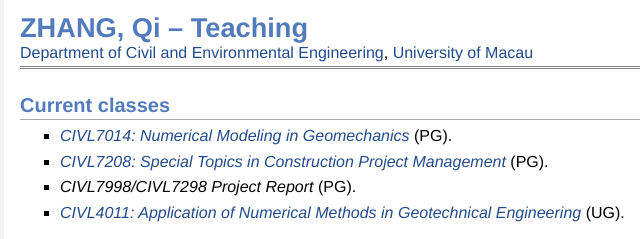
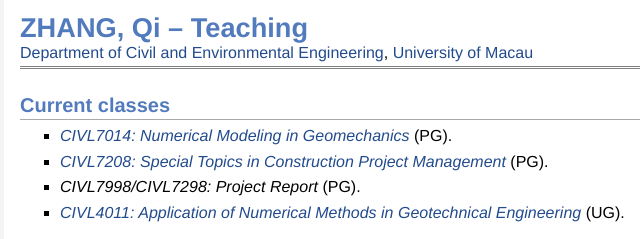
Before and after one commit to KeyJONE/keyjone.github.io, a plain HTML site: page docs/teaching.html in a window 1280 px wide. Shown: the top 239 px of the page, 162-802 px from the left. Drawn offline with Linux system fonts and the light colour scheme.

Commit message:
Add colon after Project Report course codes

```diff
--- a/docs/teaching.html
+++ b/docs/teaching.html
@@ -34,7 +34,7 @@
 <li><p><i><a href="https://feg.um.edu.mo/cee/courses/msccoursescpm_from2024/" target="_blank" rel="noopener noreferrer">CIVL7208: Special Topics in Construction Project Management</a></i> (PG).
 </p>
 </li>
-<li><p><i>CIVL7998/CIVL7298 Project Report</i> (PG).
+<li><p><i>CIVL7998/CIVL7298: Project Report</i> (PG).
 </p>
 </li>
 <li><p><i><a href="https://feg.um.edu.mo/cee/courses/bsccourses_from2021/" target="_blank" rel="noopener noreferrer">CIVL4011: Application of Numerical Methods in Geotechnical Engineering</a></i> (UG).
```
Also changed, not shown: 1 other file.
